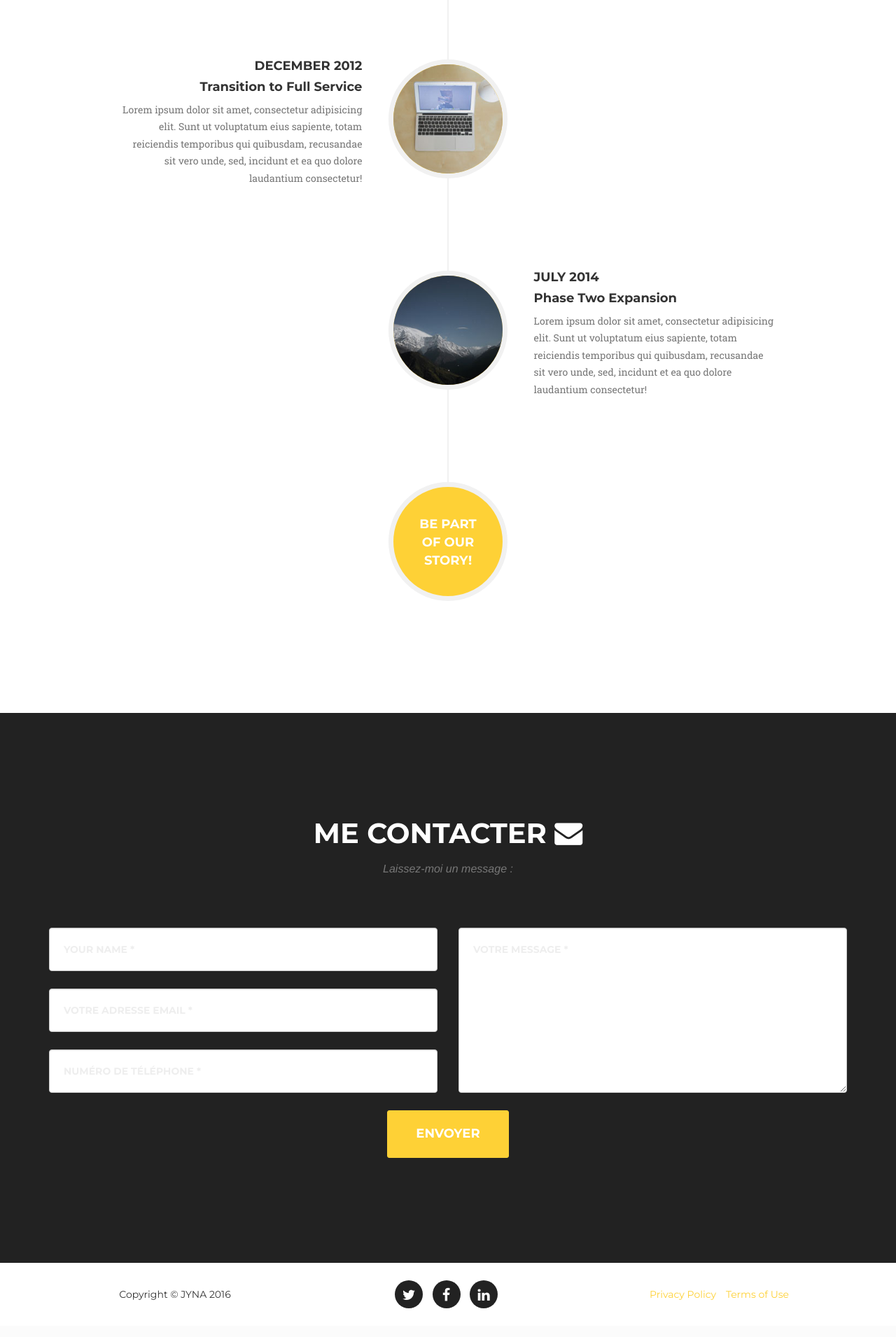
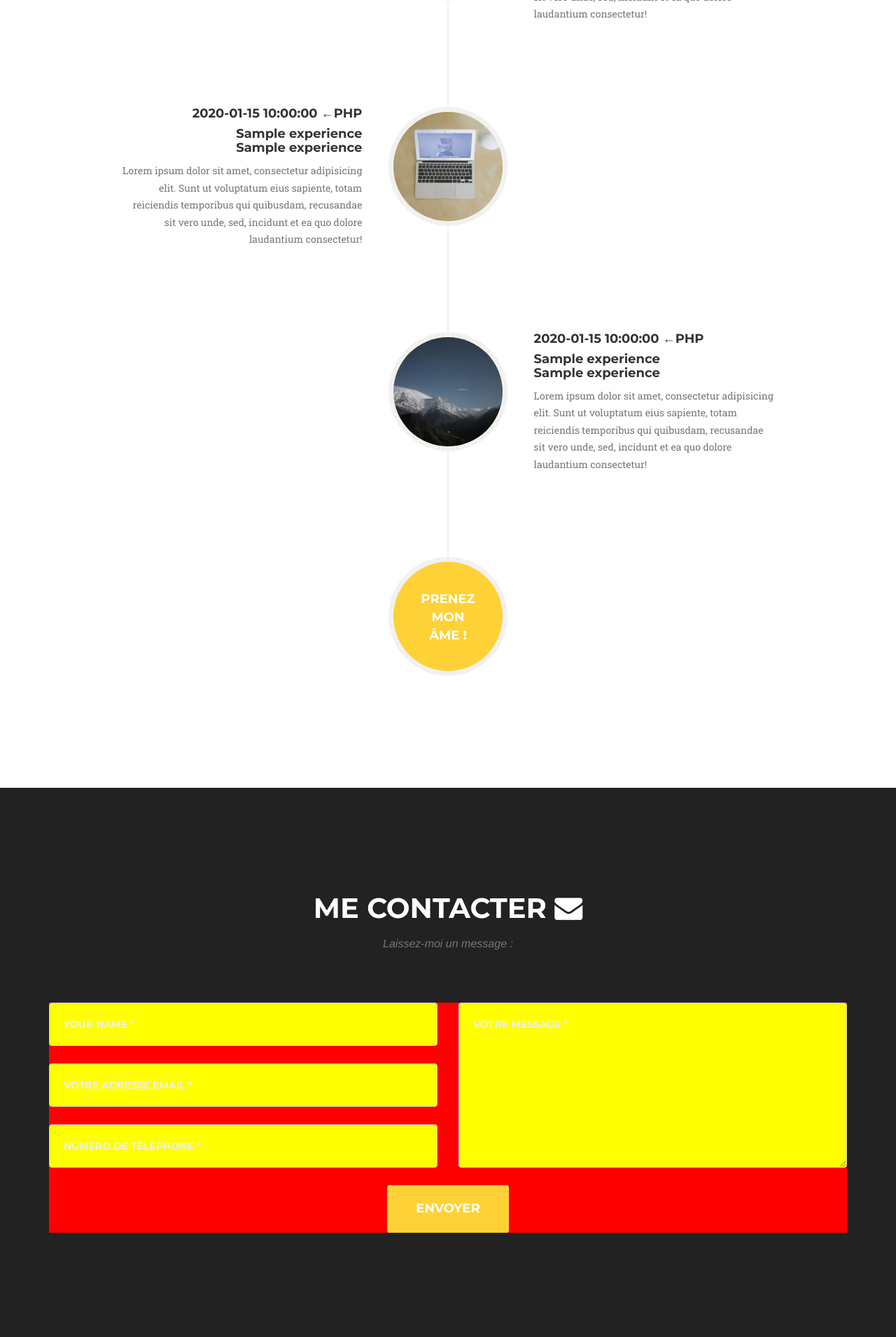
Before and after one commit to Jean-Yves404/CV, a PHP site: page / in a window 1280 px wide. Shown: the part 4108-6019 px from the top of the page at 70% size. Before the commit the page ends 5978 px from the top, so only its background shows below. Run offline with PHP 8.4, Linux system fonts and the light colour scheme; tables that the repository leaves empty or names only in its code hold one stand-in row (values such as "Sample post"); some libraries are stand-ins or nearby versions; some web fonts are replaced.

Commit message:
01/02/17
+ de taff sur le FRont. Prsq pas touché l'admin.

```diff
--- a/front/css/style_front.css
+++ b/front/css/style_front.css
@@ -5,12 +5,13 @@
 
 
 
-/* Ici c'est le Parallax ↓ */
+/* --- Ici c'est le Parallax ↓ -------------------------------------------------- */
 .parallax-window {
     min-height: 400px;
     background: transparent;
 }
-/* Parallax ↑ */
+/* ↑ --- Parallax ↑ --------------------------------------------------------------- */
+
 
 header {
     background-image: none;
@@ -33,6 +34,8 @@ header .intro-text .intro-lead-in {
     line-height: 40px;
     margin-bottom: 50px;
 }
+
+
 /*La partie (où il y a le formulaire) pour me contacter ↓ */
 section#contact {
 	background-color: #222;
@@ -43,4 +46,72 @@ section#contact {
     background-size: cover;
 
 }
-/*La partie pour me contacter ↑ */
+/* ↑ La partie pour me contacter ↑ */
+
+
+/* --- ↓ Le formulaire de contact  ME CONTACTER ↓ ------------------------- */
+/* ↓ Les ID simples ↓ */
+#contactForm{
+    background-color: red;
+}
+#name{
+    background-color: yellow;
+}
+
+#email{
+    background-color: yellow;
+}
+
+#phone{
+    background-color: yellow;
+}
+
+#message{
+    background-color: yellow;
+
+
+}
+/* ↑ Les ID simples ↑ */
+
+
+/* ↓ Les (FOCUS) ID avec Focus ↓ */
+#name:focus{
+    background-color: blue;
+}
+
+#email:focus{
+    background-color: blue;
+}
+
+#phone:focus{
+    background-color: blue;
+}
+
+#message:focus{
+    background-color: blue;
+}
+
+/* ↑ Les (FOCUS) ID avec Focus ↑ */
+
+
+/*input[type=text]:focus{
+    background-color: red;
+}*/
+
+
+/*--- ↑ Le formulaire de contact  ME CONTACTER ↑ ------------------------ */
+
+
+/*↓ Image L2 GéoA Université Le Havre*/
+.portfolio-hover img{
+    width: 359.333px;
+    height: 190px;}
+
+
+
+
+
+
+/*    .portfolio-hover img{
+    width: 359.333px;
+    height: 190px;}*/
--- a/index.php
+++ b/index.php
@@ -1,14 +1,28 @@
 <!DOCTYPE html>
 <html lang="en">
-<?php
+<!-- ↓ Je décclare mes requêtes pour ,ensuite, pouvoir les afficher. ↓ -->
+<?php /* ↓ Mes Requêtes ↓ */
     require('connexion/connexion.php');
     $bdd = $pdo -> query ("SELECT * FROM utilisateur");
-    $utilisateur = $bdd -> fetch();
+    $utilisateur = $bdd -> fetch();  //←Tout ce qui concerne la table "utilisateur".
 
     $bdd = $pdo -> query ("SELECT * FROM titre");
-    $titre = $bdd -> fetch();
+    $titre = $bdd -> fetch(); //← All ce qui concerne la table "titre".
 
-?>
+    $bdd = $pdo -> prepare ("SELECT * FROM formation");
+    $formation = $bdd -> execute(); // All about "Formation" table.
+
+    $bdd = $pdo -> query ("SELECT * FROM loisirs");
+    $loisirs = $bdd -> fetch();
+
+    $bdd = $pdo -> query ("SELECT * FROM experiences");
+    $experiences = $bdd -> fetch();
+
+    $bdd = $pdo -> query ("SELECT * FROM competences");
+    $competences = $bdd -> fetch();
+
+?>  <!-- ↑ Mes Requêtes ↑ -->
+
 <head>
 
     <meta charset="utf-8">
@@ -53,7 +67,7 @@
                 <button type="button" class="navbar-toggle" data-toggle="collapse" data-target="#bs-example-navbar-collapse-1">
                     <span class="sr-only">Toggle navigation</span> Menu <i class="fa fa-bars"></i>
                 </button>
-                <a class="navbar-brand page-scroll" href="#page-top"><?php echo $utilisateur['prenom']. ' '. $utilisateur['nom'];  ?></a>
+                <a class="navbar-brand page-scroll" href="#page-top"><?= $utilisateur['prenom']. ' '. $utilisateur['nom'];  ?></a>
             </div>
 
             <!-- Collect the nav links, forms, and other content for toggling -->
@@ -76,6 +90,9 @@
                     </li> -->
                     <li>
                         <a class="page-scroll" href="#contact">Contact</a>
+                    </li>
+                    <li>
+                       <a href="#"> <i class="fa fa-user" aria-hidden="true"></i></a>
                     </li>
                 </ul>
             </div>
@@ -135,7 +152,7 @@
         </div>
     </section>
 
-    <!-- Portfolio Grid Section -->
+    <!-- FORMATION Grid Section -->
      <div class="parallax-window" data-parallax="scroll" data-image-src="front/img/header-bg.jpg">
 </div>
     <section id="portfolio" class="bg-light-gray">
@@ -159,8 +176,8 @@
                         <img src="front/img/portfolio/logo-ma6TvaCoder.jpg" class="img-responsive" alt="">
                     </a>
                     <div class="portfolio-caption">
-                        <h4>Ma6tVaCoder</h4>
-                        <p class="text-muted">LePoleS<br>Juillet 2016</p>
+                        <h4><?php echo $formation['titre_f']; ?></h4>
+                        <p class="text-muted"> <?php echo $formation['sous_titre_f'] ?> <br> <?php echo $formation['date_f'] ?></p>
                     </div>
                 </div>
                 <div class="col-md-4 col-sm-6 portfolio-item">
@@ -170,11 +187,11 @@
                                 <!-- <i class="fa fa-plus fa-3x"></i> -->
                             </div>
                         </div>
-                        <img src="front/img/portfolio/geoa.jpg" class="img-responsive" alt="" style="width: 293.333px; height: 190px;">
+                        <img src="front/img/portfolio/geoa.jpg" class="img-responsive" alt="" >
                     </a>
                     <div class="portfolio-caption">
-                        <h4>L2 Géographie et Aménagement</h4>
-                        <p class="text-muted">Université du Havre</p>
+                        <h4><?php echo $formation['titre_f']; ?> L2 Géographie et Aménagement   </h4>
+                        <p class="text-muted"> <?php echo $formation['sous_titre_f'] ?> <br> <?php echo $formation['date_f'] ?> Université du Havre </p>
                     </div>
                 </div>
                 <div class="col-md-4 col-sm-6 portfolio-item">
@@ -187,8 +204,8 @@
                         <img src="front/img/portfolio/diplomebac.jpg" class="img-responsive" alt="">
                     </a>
                     <div class="portfolio-caption">
-                        <h4>Baccalauréat ES <i class="fa fa-graduation-cap" aria-hidden="true"></i></h4>
-                        <p class="text-muted">économie et social<br>Lycée Robert Schuman</p>
+                        <h4><?php echo $formation['titre_f']; ?> Baccalauréat ES <i class="fa fa-graduation-cap" aria-hidden="true"></i></h4>
+                        <p class="text-muted"><?php echo $formation['sous_titre_f'] ?> <br> <?php echo $formation['date_f'] ?> économie et social<br>Lycée Robert Schuman</p>
                     </div>
                 </div>
 <!--                 <div class="col-md-4 col-sm-6 portfolio-item">
@@ -237,14 +254,14 @@
         </div>
     </section>
 
-    <!-- About Section -->
+    <!-- About Section -->     <!-- ↓ Partie  PARCOURS PROFESSIONEL ↓ -->
      <div class="parallax-window" data-parallax="scroll" data-image-src="front/img/header-bg.jpg">
 </div>
     <section id="about">
         <div class="container">
             <div class="row">
                 <div class="col-lg-12 text-center">
-                    <h2 class="section-heading">Professionel</h2>
+                    <h2 class="section-heading">Parcours professionel</h2>
                     <h3 class="section-subheading text-muted">Mes éxpériences professinelles passées</h3>
                 </div>
             </div>
@@ -257,8 +274,8 @@
                             </div>
                             <div class="timeline-panel">
                                 <div class="timeline-heading">
-                                    <h4>2009-2011</h4>
-                                    <h4 class="subheading">Our Humble Beginnings</h4>
+                                    <h4> <?php echo $experiences['dates']; ?> ←PHP </h4>
+                                    <h4 class="subheading"> <?php echo $experiences['sous_titre_exp'] .'<br>'. $experiences['titre_exp'] ?> </h4>
                                 </div>
                                 <div class="timeline-body">
                                     <p class="text-muted">Lorem ipsum dolor sit amet, consectetur adipisicing elit. Sunt ut voluptatum eius sapiente, totam reiciendis temporibus qui quibusdam, recusandae sit vero unde, sed, incidunt et ea quo dolore laudantium consectetur!</p>
@@ -271,8 +288,8 @@
                             </div>
                             <div class="timeline-panel">
                                 <div class="timeline-heading">
-                                    <h4>March 2011</h4>
-                                    <h4 class="subheading">An Agency is Born</h4>
+                                    <h4>  <?php echo $experiences['dates']; ?> ←PHP  </h4>
+                                    <h4 class="subheading"> <?php echo $experiences['sous_titre_exp'] .'<br>'. $experiences['titre_exp'] ?>  </h4>
                                 </div>
                                 <div class="timeline-body">
                                     <p class="text-muted">Lorem ipsum dolor sit amet, consectetur adipisicing elit. Sunt ut voluptatum eius sapiente, totam reiciendis temporibus qui quibusdam, recusandae sit vero unde, sed, incidunt et ea quo dolore laudantium consectetur!</p>
@@ -285,8 +302,8 @@
                             </div>
                             <div class="timeline-panel">
                                 <div class="timeline-heading">
-                                    <h4>December 2012</h4>
-                                    <h4 class="subheading">Transition to Full Service</h4>
+                                    <h4> <?php echo $experiences['dates']; ?> ←PHP </h4>
+                                    <h4 class="subheading"> <?php echo $experiences['sous_titre_exp'] .'<br>'. $experiences['titre_exp'] ?>  </h4>
                                 </div>
                                 <div class="timeline-body">
                                     <p class="text-muted">Lorem ipsum dolor sit amet, consectetur adipisicing elit. Sunt ut voluptatum eius sapiente, totam reiciendis temporibus qui quibusdam, recusandae sit vero unde, sed, incidunt et ea quo dolore laudantium consectetur!</p>
@@ -299,8 +316,8 @@
                             </div>
                             <div class="timeline-panel">
                                 <div class="timeline-heading">
-                                    <h4>July 2014</h4>
-                                    <h4 class="subheading">Phase Two Expansion</h4>
+                                    <h4> <?php echo $experiences['dates']; ?> ←PHP </h4>
+                                    <h4 class="subheading"> <?php echo $experiences['sous_titre_exp'] .'<br>'. $experiences['titre_exp'] ?>  </h4>
                                 </div>
                                 <div class="timeline-body">
                                     <p class="text-muted">Lorem ipsum dolor sit amet, consectetur adipisicing elit. Sunt ut voluptatum eius sapiente, totam reiciendis temporibus qui quibusdam, recusandae sit vero unde, sed, incidunt et ea quo dolore laudantium consectetur!</p>
@@ -309,9 +326,9 @@
                         </li>
                         <li class="timeline-inverted">
                             <div class="timeline-image">
-                                <h4>Be Part
-                                    <br>Of Our
-                                    <br>Story!</h4>
+                                <h4>Prenez
+                                    <br>mon
+                                    <br>âme !</h4>
                             </div>
                         </li>
                     </ul>
@@ -468,11 +485,11 @@
                 </div>
                 <div class="col-md-4">
                     <ul class="list-inline social-buttons">
-                        <li><a href="#"><i class="fa fa-twitter"></i></a>
+                        <li><a href="https://twitter.com/"><i class="fa fa-twitter"></i></a>
                         </li>
-                        <li><a href="#"><i class="fa fa-facebook"></i></a>
+                        <li><a href="https://fr-fr.facebook.com/"><i class="fa fa-facebook"></i></a>
                         </li>
-                        <li><a href="#"><i class="fa fa-linkedin"></i></a>
+                        <li><a href="https://fr.linkedin.com/"><i class="fa fa-linkedin"></i></a>
                         </li>
                     </ul>
                 </div>
@@ -480,7 +497,8 @@
                     <ul class="list-inline quicklinks">
                         <li><a href="#">Privacy Policy</a>
                         </li>
-                        <li><a href="#">Terms of Use</a>
+                        <li>
+                        <a href="#"> <i class="fa fa-user" aria-hidden="true"></i></a>
                         </li>
                     </ul>
                 </div>
```
Also changed, not shown: admin/sauvegarde_requetes.php (added, +12 -0 lines), front/img/logos/massimo-logo.png (added).
